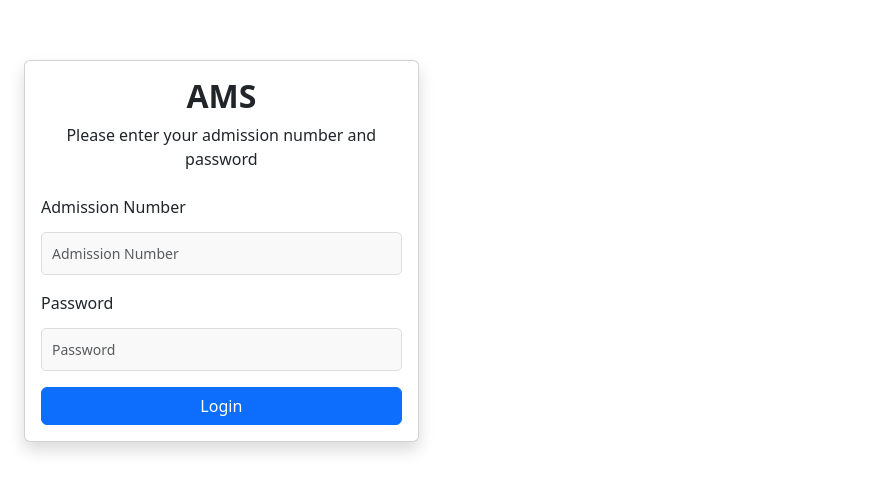
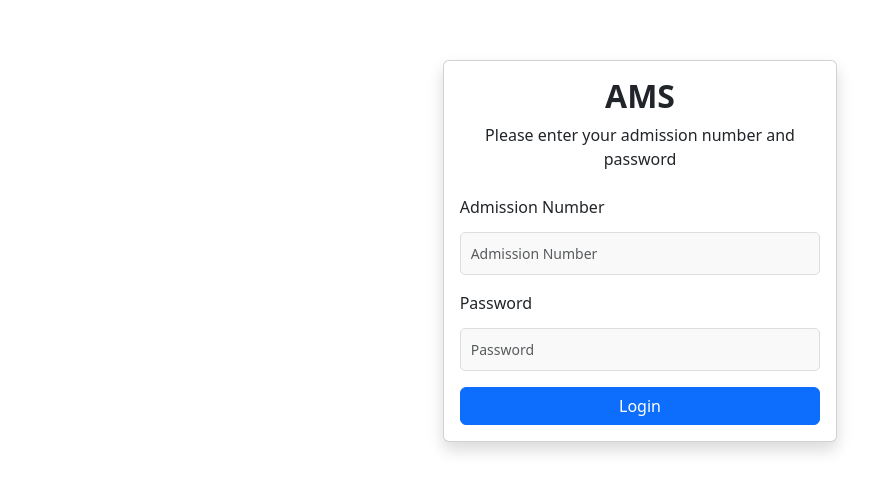
Before and after one commit to Steven-Yabann/ams-project, a React (Create React App) app in the folder frontend/: page /library_component in a window 1280 px wide. Shown: the part 149-640 px from the top of the page, without its empty margins (0-882 px from the left). Built offline with nearby package versions, Linux system fonts and the light colour scheme.

Commit message:
centered the login div

```diff
--- a/frontend/src/components/global/login.js
+++ b/frontend/src/components/global/login.js
@@ -30,7 +30,7 @@ export default function Login({ onLogin }) {
 
     return (
         <Container fluid className="vh-100 d-flex justify-content-center align-items-center">
-            <Row className="w-100">
+            <Row className="justify-content-center w-100">
                 <Col md={6} lg={4}>
                     <Card className="shadow">
                         <Card.Body>
```
